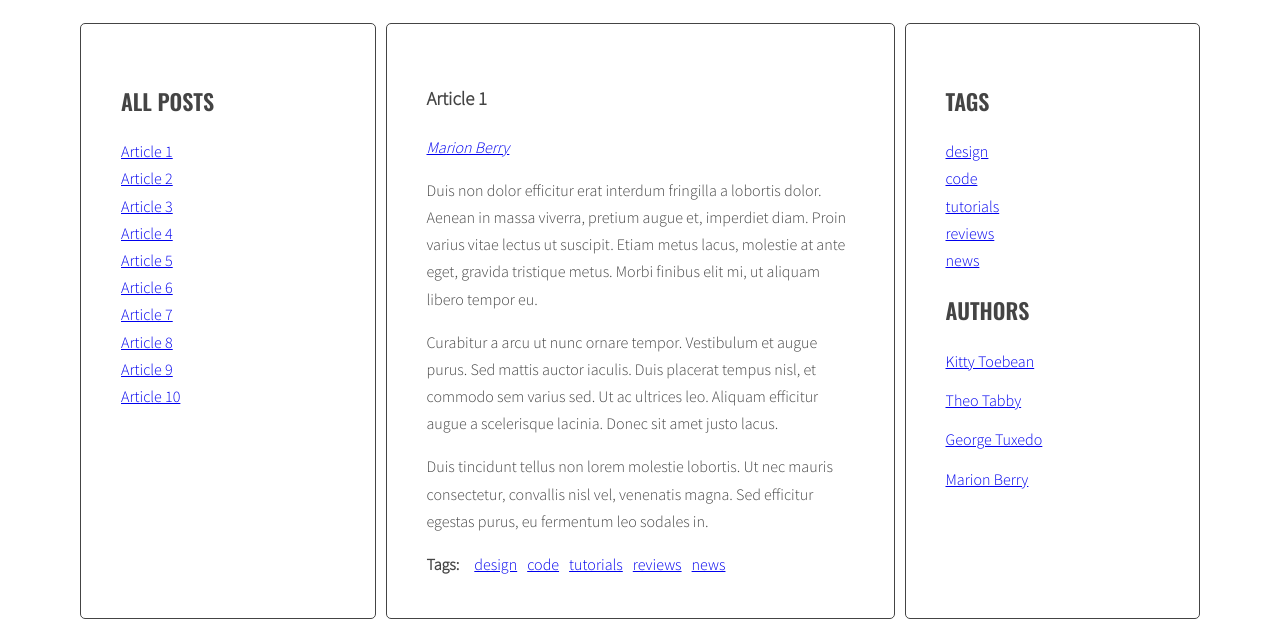
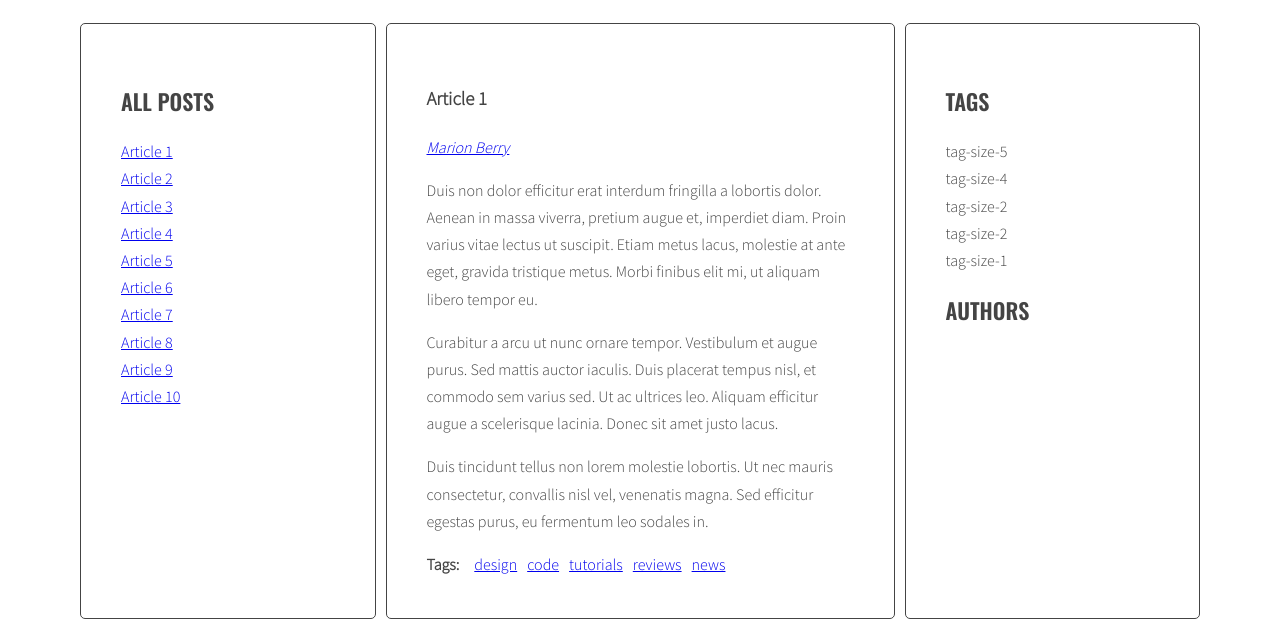
Before and after one commit to jankamienski/javascript-blog, a website: page index.html in a window 1280 px wide. Shown: the part 220-847 px from the top of the page. Drawn offline with nearby package versions, Linux system fonts and the light colour scheme.

Commit message:
Add Tag amd Authors clouds

```diff
--- a/index.html
+++ b/index.html
@@ -168,7 +168,7 @@
               </ul>
               <h2 class="section-title">Authors</h2>
               <ul class="list authors">
-                <li>
+                <!--<li>
                   <a href="#">
                     <span class="author-name">Kitty Toebean</span>
                   </a>
@@ -187,7 +187,7 @@
                   <a href="#">
                     <span class="author-name">Marion Berry</span>
                   </a>
-                </li>
+                </li> -->
               </ul>
             </aside>
           </main>
--- a/js/script.js
+++ b/js/script.js
@@ -46,7 +46,11 @@ const optArticleSelector = '.post',
   optTitleSelector = '.post-title',
   optTitleListSelector = '.titles',
   optArticleTagsSelector = '.post-tags .list',
-  optArticleAuthorSelector = '.post-author';
+  optArticleAuthorSelector = '.post-author',
+  optTagsListSelector = '.tags.list',
+  optCloudClassCount = '5',
+  optCloudClassPrefix = 'tag-size-',
+  optAuthorsListSelector = '.list.authors';
 
 function generateTitleLinks(customSelector = ''){
 
@@ -95,12 +99,36 @@ function generateTitleLinks(customSelector = ''){
 
 generateTitleLinks();
 
+function calculateTagsParams(tags){
+  const params = {
+    max : 0,
+    min : 999999,
+  }; // czy powinien byc srednik???
+
+  for(let tag in tags){
+    console.log(tag + ' is used ' + tags[tag] + ' times');
+    if(tags[tag] > params.max){
+      params.max = tags[tag];
+    }else if(tags[tag] < params.min){
+      params.min = tags[tag];
+    }
+  }
+  return params;
+}
+
+function calculateTagClass(count, params) {
+  const normalizedCount = count - params.min;
+  const normalizedMax = params.max - params.min;
+  const percentage = normalizedCount / normalizedMax;
+  const classNumber = Math.floor( percentage * (optCloudClassCount - 1) + 1 );
+  return optCloudClassPrefix + classNumber;
+}
+
 
 function generateTags(){
 
-  /* [NEW] create a new variable allTags with an empty array */
-  let allTags = [];
-
+  /* [NEW] create a new variable allTags with an empty object */
+  let allTags = {};
 
   /* [DONE] find all articles */
   const articles = document.querySelectorAll(optArticleSelector);
@@ -115,10 +143,9 @@ function generateTags(){
     console.log(tagList);
     tagList.innerHTML = '';
 
+    /* [DONE] make html variable with empty string */
+    let html = '';
 
-    /* [DONE] make html variable with empty string */
-
-    let html = '';
     /* [DONE] get tags from data-tags attribute */
     const articleTags = article.getAttribute('data-tags');
     console.log(articleTags);
@@ -144,19 +171,17 @@ function generateTags(){
 
 
       /* [NEW] check if this link is NOT already in allTags */
-      if(allTags.indexOf(tagHTML) == -1){
-
-        /* [NEW] add generated code to allTags array */
-        allTags.push(tagHTML);
+      if(!allTags[tag]) {
+      /* [NEW] add tag to allTags object */
+        allTags[tag] = 1;
+      } else {
+        allTags[tag]++;
       }
-
-
-
-
 
       /* [DONE] END LOOP: for each tag */
     }
     console.log(tagList.innerHTML);
+
     /* [DONE] insert HTML of all the links into the tags wrapper */
     tagList.innerHTML = html;
     console.log(tagList.innerHTML);
@@ -164,18 +189,31 @@ function generateTags(){
   /* [DONE] END LOOP: for every article: */
   }
 
-
-
   /* [NEW] find list of tags in right column */
   const tagList = document.querySelector('.tags');
   console.log('taglist', tagList);
 
-  /* [NEW] add html from allTags to tagList */
-  tagList.innerHTML = allTags.join(' ');
+  const tagsParams = calculateTagsParams(allTags);
+  console.log('tagsParams:', tagsParams);
 
-  console.log(allTags);
+  /* [NEW] create variable for all links HTML code */
+  let allTagsHTML = '';
 
+  /* [NEW] START LOOP: for each tag in allTags: */
+  for(let tag in allTags){
+  /* [NEW] generate code of a link and add it to allTagsHTML */
+    //allTagsHTML += tag + ' (' + allTags[tag] + ') ';
 
+    const tagLinkHTML = '<li>' + calculateTagClass(allTags[tag], tagsParams) + '</li>';
+    console.log('tagLinkHTML:', tagLinkHTML);
+
+    allTagsHTML += tagLinkHTML;
+
+  /* [NEW] END LOOP: for each tag in allTags: */
+  }
+
+  /*[NEW] add HTML from allTagsHTML to tagList */
+  tagList.innerHTML = allTagsHTML;
 
 }
 
@@ -250,7 +288,36 @@ function addClickListenersToTags(){
 
 addClickListenersToTags();
 
+function calculateAuthorsParams(authors){
+  const params = {
+    max : 0,
+    min : 999999,
+  }; // czy powinien byc srednik???
+
+  for(let author in authors){
+    console.log(author + ' is used ' + authors[author] + ' times');
+    if(authors[author] > params.max){
+      params.max = authors[author];
+    }else if(authors[author] < params.min){
+      params.min = authors[author];
+    }
+  }
+  return params;
+}
+
+function calculateAuthorClass(count, params) {
+  const normalizedCount = count - params.min;
+  const normalizedMax = params.max - params.min;
+  const percentage = normalizedCount / normalizedMax;
+  const classNumber = Math.floor( percentage * (optCloudClassCount - 1) + 1 );
+  return optAuthorsListSelector + classNumber;
+}
+
+
 function generateAuthors() {
+
+  /* [NEW] create a new variable allAuthors with an empty object */
+  let allAuthors = {};
 
   /* [DONE] find all articles */
   const articles = document.querySelectorAll(optArticleSelector);
@@ -278,6 +345,15 @@ function generateAuthors() {
     const authorHTML ='<a href="#author-' + articleAuthors + '">' + articleAuthors + '</a>';
     console.log(authorHTML);
 
+
+    /* [NEW] check if this link is NOT already in allAuthors */
+    //if(allAuthors.indexOf(authorHTML) == -1){
+    /* [NEW] add generated code to allTags array */
+    //  allAuthors.push(authorHTML);
+
+
+
+
     /* [DONE] add generated code to html variable */
     //html = html + authorHTML;
     //console.log(html);
@@ -287,7 +363,46 @@ function generateAuthors() {
     authorList.innerHTML = authorHTML;
     /* [DONE] END LOOP: for every article: */
   }
+
+  /* [NEW] find list of tags in right column */
+  const authorList = document.querySelector('.authors');
+
+  /* [NEW] add html from allTags to tagList */
+  //authorList.innerHTML = allAuthors.join(' ');
+
+  const authorsParams = calculateAuthorsParams(allAuthors);
+  console.log('authorsParams:', authorsParams);
+
+
+  /* [NEW] create variable for all links HTML code */
+  let allAuthorsHTML = '';
+
+  /* [NEW] START LOOP: for each tag in allTags: */
+  for(let author in allAuthors){
+  /* [NEW] generate code of a link and add it to allTagsHTML */
+  // allAuthorsHTML += author + ' (' + allAuthors[author] + ') ';
+
+    const authorLinkHTML = '<li>' + calculateAuthorClass(allAuthors[author], authorsParams) + '</li>';
+    console.log('authorLinkHTML:', authorLinkHTML);
+    allAuthorsHTML += authorLinkHTML;
+
+
+  }
+  /* [NEW] END LOOP: for each tag in allTags: */
+
+  /*[NEW] add HTML from allTagsHTML to tagList */
+  authorList.innerHTML = allAuthorsHTML;
 }
+
+
+
+
+
+
+
+
+
+
 
 generateAuthors();
 
```
